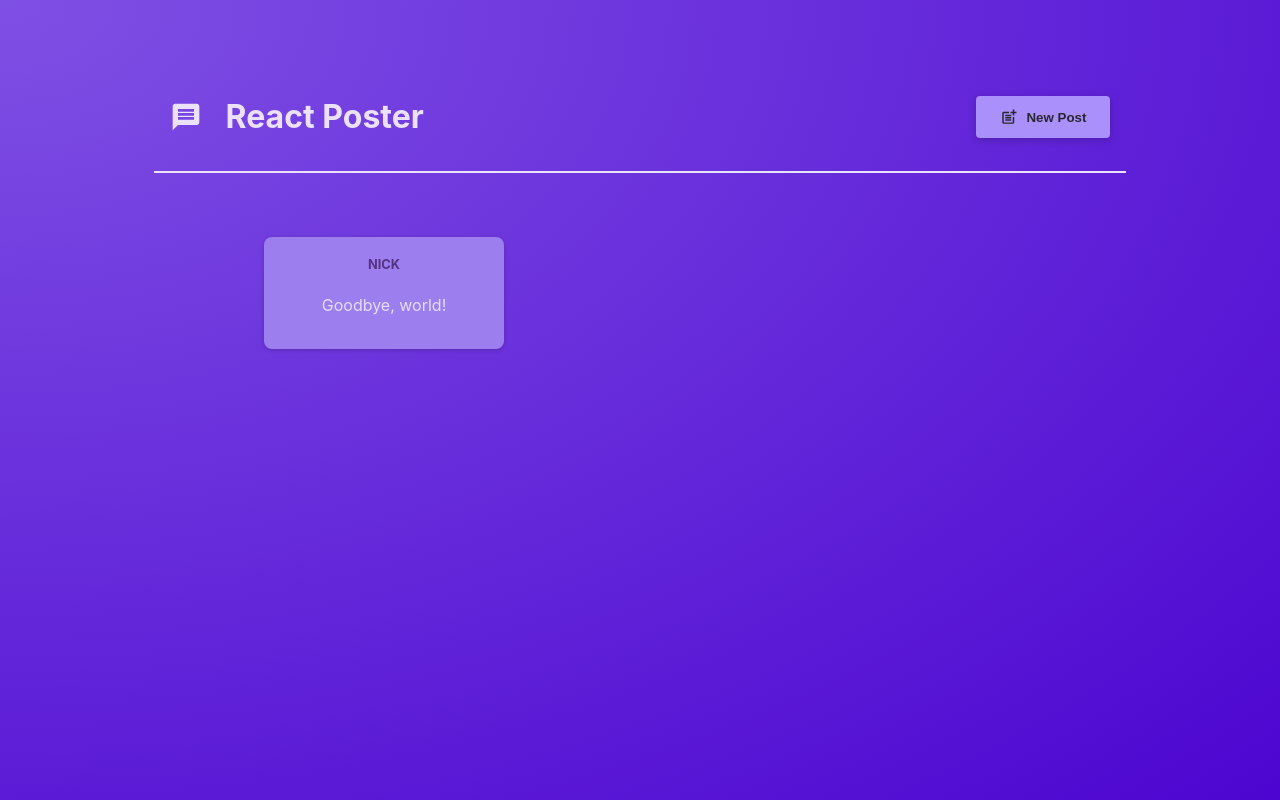
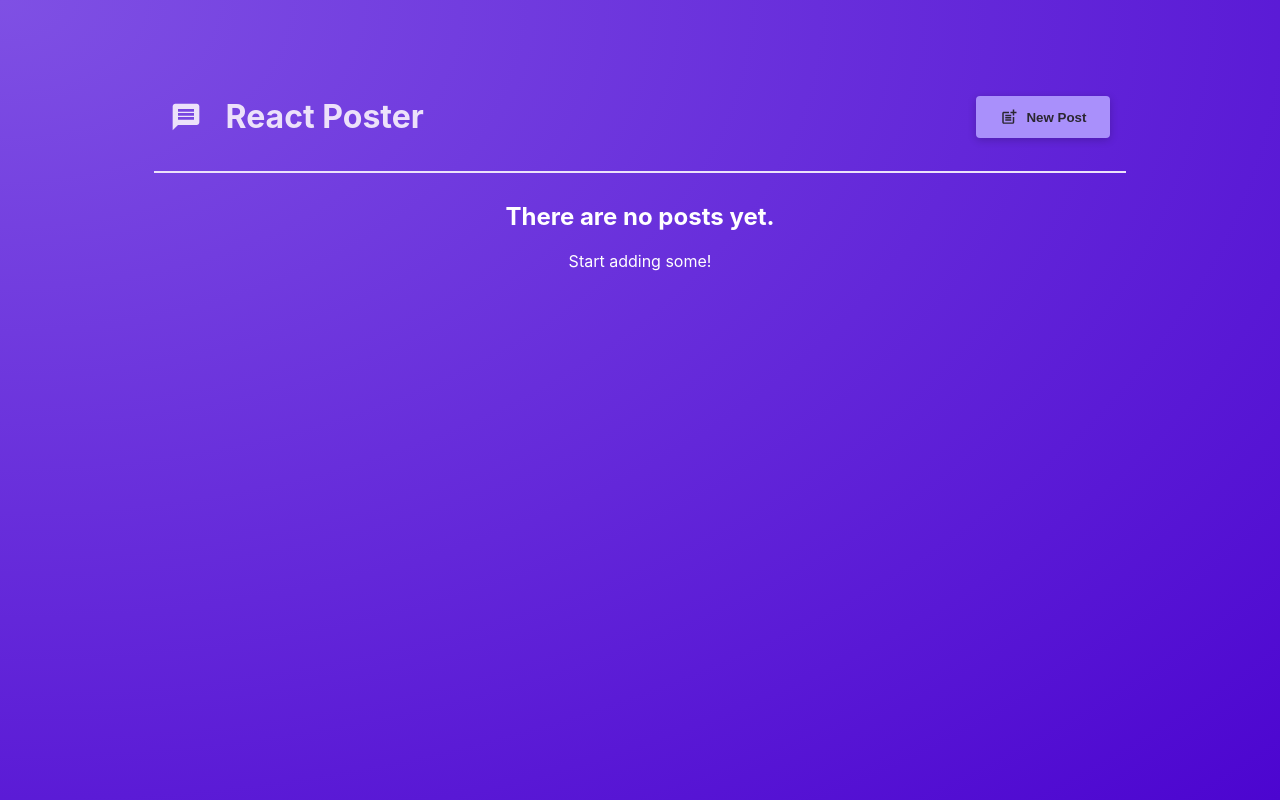
Before and after one commit to Jewel7/react-complete-guide, a React (Vite) app: page / in a window 1280 px wide. Built offline with nearby package versions, Linux system fonts and the light colour scheme.

Commit message:
lesson 33: outputting list data

```diff
--- a/src/components/NewPost.tsx
+++ b/src/components/NewPost.tsx
@@ -24,7 +24,6 @@ function NewPost({ onCancel, onAddPost }) {
       author: enteredAuthor,
     };
 
-    console.log(postData);
     onAddPost(postData);
     onCancel();
   }
--- a/src/components/PostsList.tsx
+++ b/src/components/PostsList.tsx
@@ -3,6 +3,7 @@ import styles from "./PostsList.module.css";
 import NewPost from "./NewPost";
 import { useState } from "react";
 import Modal from "./Modal";
+
 /**
  * CALLBACK FUNCTIONS: In React, a callback function is a function that is passed as a prop to a child component and is invoked by the child component at some point.
  * This allows the child component to send data back to the parent component or to notify it about certain events.
@@ -19,9 +20,8 @@ export function PostsLists({ isPosting, onStopPosting }) {
     // so don't do this  --> setPosts([postData, ...posts]);
     // instead, do this...you automatically get you the old state, so you can use that to return the new state
     // This ensures that React ensures that you get the latest correct state even if you have multiple pending state updates
-    setPosts((existingPosts) => {
-      [postData, ...existingPosts];
-    });
+
+    setPosts((existingPosts) => [postData, ...existingPosts]);
   }
 
   return (
@@ -32,9 +32,24 @@ export function PostsLists({ isPosting, onStopPosting }) {
         </Modal>
       )}
 
-      <ul className={styles.posts}>
-        <Post author="Nick" body="Goodbye, world!" />
-      </ul>
+      {/* if the posts array has at least one post, output the list of posts */}
+      {/* short-circuiting:If the first operand is falsy, JavaScript stops evaluation and returns the first operand.
+      If the first operand is truthy, JavaScript evaluates the second operand and returns its value. */}
+      {posts.length > 0 && (
+        <ul className={styles.posts}>
+          {posts.map((post) => (
+            // transform our array of post object into an array of JSX elements, one post element per post object
+            <Post key={post.body} author={post.author} body={post.body} />
+          ))}
+        </ul>
+      )}
+      {/* display this if there are no posts */}
+      {posts.length === 0 && (
+        <div style={{ textAlign: "center", color: "white" }}>
+          <h2> There are no posts yet.</h2>
+          <p>Start adding some!</p>
+        </div>
+      )}
     </>
   );
 }
```
